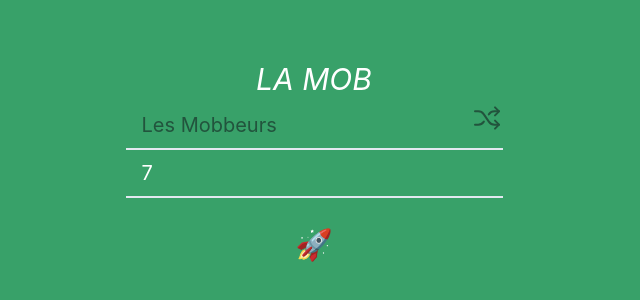
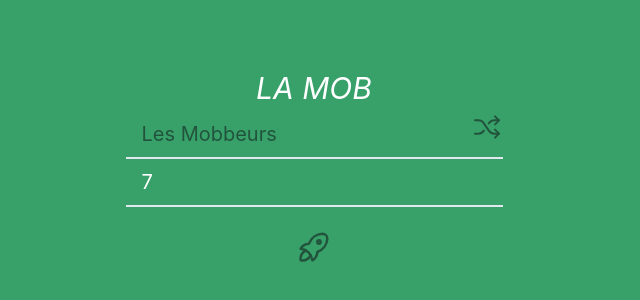
Before and after one commit to dillonfagan/LaMob, a Svelte app: page / in a window 1280 px wide. Shown: the part 234-534 px from the top of the page, without its empty margins (326-966 px from the left). Built offline with nearby package versions, Linux system fonts and the light colour scheme.

Commit message:
Change rocket to svg

```diff
--- a/src/SetupView.svelte
+++ b/src/SetupView.svelte
@@ -3,6 +3,7 @@
 	import State from './lib/state';
 	import Background from './lib/background';
 	import ShuffleIcon from './components/icons/Shuffle.svelte';
+	import RocketIcon from './components/icons/Rocket.svelte';
 	import { calculateTurns, validTime } from './lib/time';
 	import { listMobbers, sortMobbers } from './lib/mobbers';
 
@@ -56,7 +57,9 @@
 		type="number"
 		min="1" max="50"
 	/>
-	<button on:click={start} class="p-2 mt-4 text-3xl">🚀</button>
+	<div class="mt-5">
+		<RocketIcon on:click={start} />
+	</div>
 </div>
 
 <style>
--- /dev/null
+++ b/src/components/icons/Rocket.svelte
@@ -0,0 +1,6 @@
+<svg on:click xmlns="http://www.w3.org/2000/svg" class="text-green-900 cursor-pointer mx-auto" width="40" height="40" viewBox="0 0 24 24" stroke-width="1.5" stroke="currentColor" fill="none" stroke-linecap="round" stroke-linejoin="round">
+	<path stroke="none" d="M0 0h24v24H0z" fill="none"/>
+	<path d="M4 13a8 8 0 0 1 7 7a6 6 0 0 0 3 -5a9 9 0 0 0 6 -8a3 3 0 0 0 -3 -3a9 9 0 0 0 -8 6a6 6 0 0 0 -5 3" />
+	<path d="M7 14a6 6 0 0 0 -3 6a6 6 0 0 0 6 -3" />
+	<circle cx="15" cy="9" r="1" />
+</svg>
```
